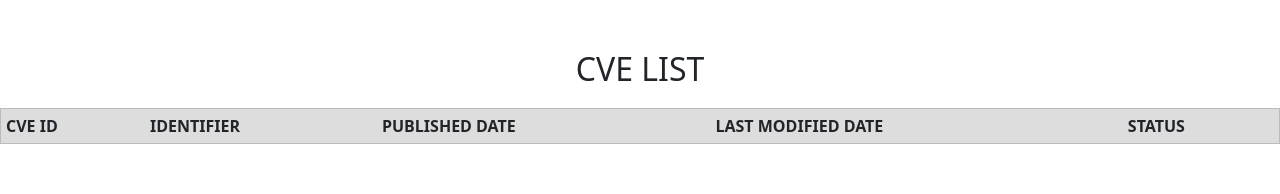
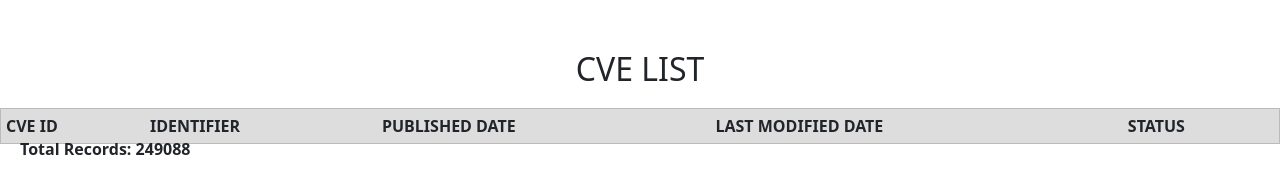
Before and after one commit to nithyashree07/nvdcve, a plain HTML site: page CVE_2/index.html in a window 1280 px wide. Drawn offline with Linux system fonts and the light colour scheme; no server answers.

Commit message:
added total records

```diff
--- a/CVE_2/index.html
+++ b/CVE_2/index.html
@@ -8,6 +8,7 @@
     <link rel="stylesheet" href="https://cdn.jsdelivr.net/npm/@fortawesome/fontawesome-free@6.4.2/css/fontawesome.min.css">
     <link rel="stylesheet" href="styles.css">
     <link rel="stylesheet" href="css/bootstrap.min.css">
+
     <script src="jquery-3.7.1.min.js"></script>
 
 <script src="https://kit.fontawesome.com/f27981b6a0.js" crossorigin="anonymous"></script>
@@ -40,6 +41,9 @@
         <tbody id="body">
         </tbody>
     </table>
+    <div class="totalrec">
+        <b>Total Records: 249088</b>
+    </div>
 </body>
 
 <script>
--- a/CVE_2/styles.css
+++ b/CVE_2/styles.css
@@ -59,6 +59,10 @@ h2{
     margin: 50px auto;
     max-width: 960px;
 }
+.totalrec{
+    margin-top: -27px;
+    padding-left: 20px;
+}
 a{
     text-decoration: none;
 }
```
